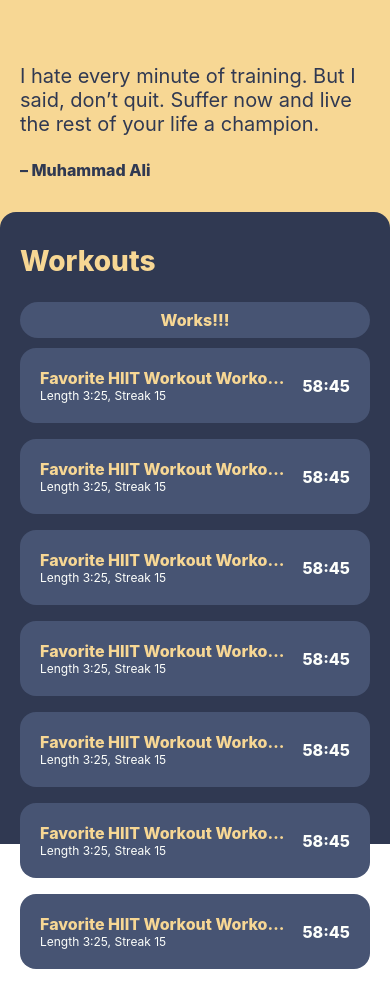
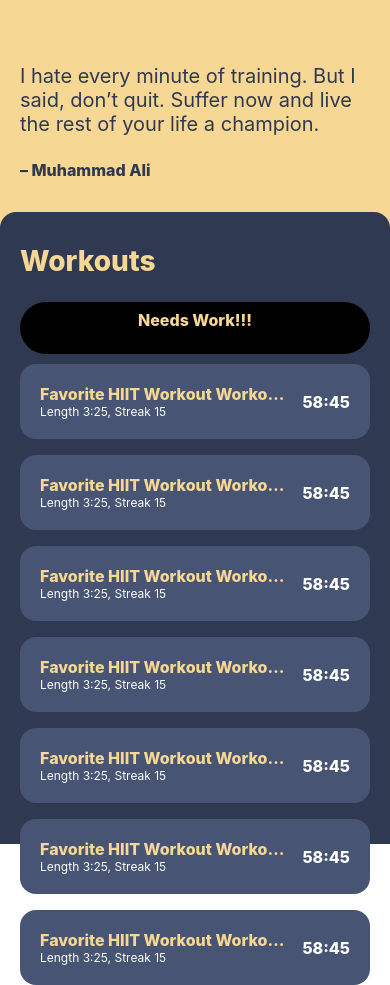
Before and after one commit to iamhenry/tiempo-app, a React Native app: screen / in a window 390 px wide. Built offline with nearby package versions, Linux system fonts and the light colour scheme.

Commit message:
Passing props to button

```diff
--- a/components/Button/Button.js
+++ b/components/Button/Button.js
@@ -6,8 +6,17 @@ import Tokens from "../Global/Tokens";
 // https://medium.com/plark/react-native-how-to-make-custom-button-30b34b020def
 
 const BaseButton = styled.TouchableOpacity`
-  background-color: ${Tokens.color.blueMoon100};
-  height: 36px;
+  height: ${(props) => {
+    switch (props.size) {
+      case "small":
+        return "36px";
+      case "large":
+        return "52px";
+      default:
+        return "36px";
+    }
+  }};
+  background-color: ${(props) => (props.primary ? "red" : "black")};
   border-radius: 100px;
   color: ${Tokens.color.snowWhite100};
   padding: 8px;
@@ -25,9 +34,9 @@ const ButtonLabel = styled.Text`
 // state(ie: default or disabled), size (ie small)
 // <StyledButton primary small text=""/>
 
-export const StyledButton = ({ text, onPress }) => {
+export const StyledButton = ({ text, ...rest }) => {
   return (
-    <BaseButton onPress={onPress}>
+    <BaseButton {...rest}>
       <ButtonLabel>{text}</ButtonLabel>
     </BaseButton>
   );
--- a/components/WorkoutList/WorkoutList.js
+++ b/components/WorkoutList/WorkoutList.js
@@ -31,7 +31,7 @@ export function WorkoutList() {
       >
         Workouts
       </SectionTitle>
-      <StyledButton text="Works!!!" />
+      <StyledButton text="Needs Work!!!" size="large" />
       <WorkoutCell />
       <WorkoutCell />
       <WorkoutCell />
```
